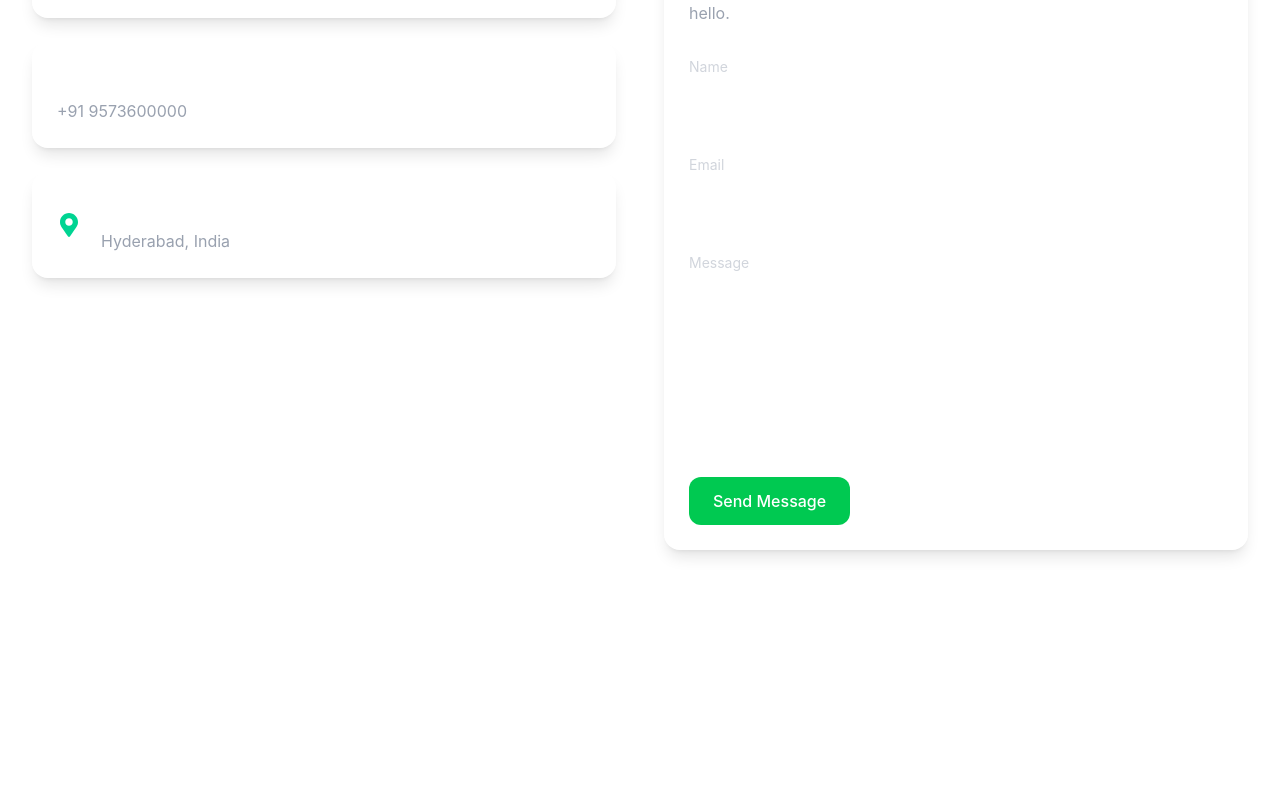
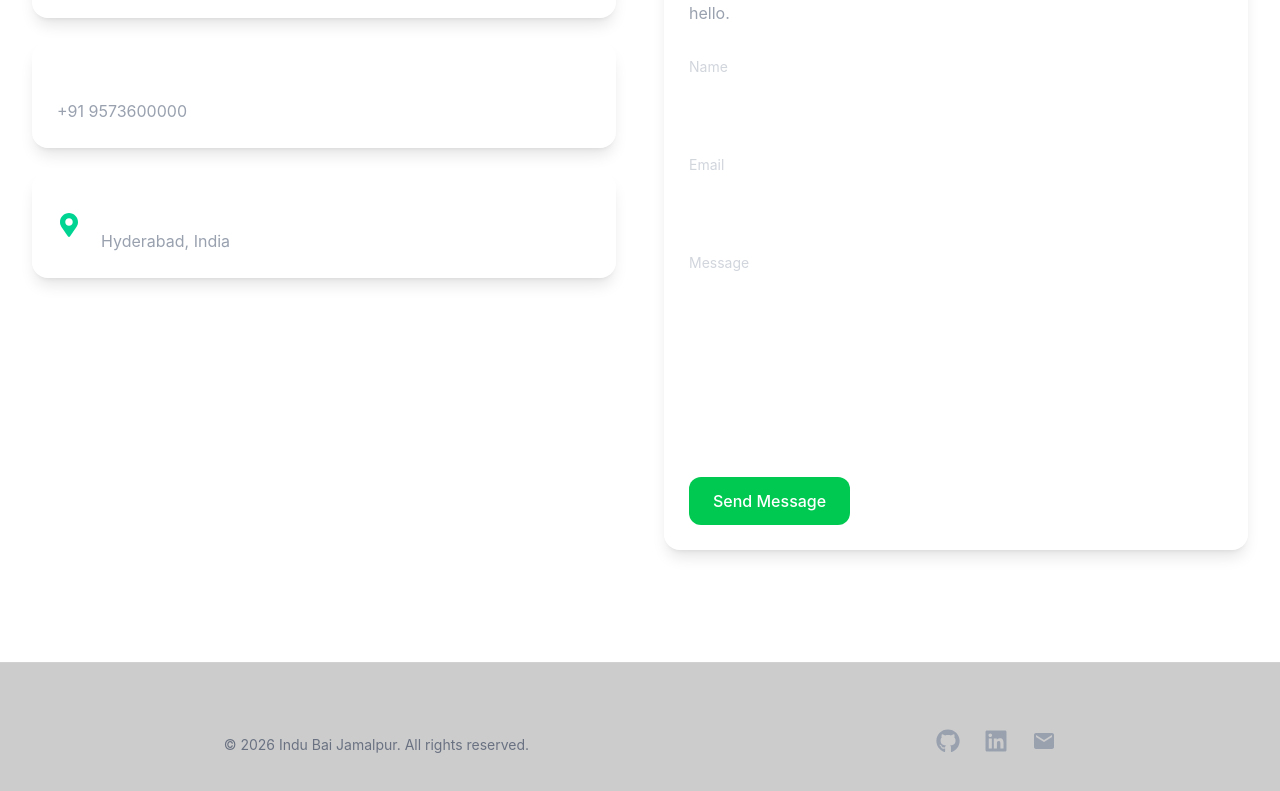
Before and after one commit to Jamalpoor-Indu-Bai/Portfolio, a React app: page / in a window 1280 px wide. Shown: the part 4400-5191 px from the top of the page. Before the commit the page ends 5062 px from the top, so only its background shows below. Built offline with nearby package versions, Linux system fonts and the light colour scheme; the HTML template or start-up script is replaced by a standard one; a web font is replaced by a local one.

Commit message:
Built footer component

```diff
--- a/src/App.jsx
+++ b/src/App.jsx
@@ -5,6 +5,7 @@ import About from "./sections/About";
 import Skills from "./sections/Skills";
 import Projects from "./sections/Projects";
 import Contact from "./sections/Contact";
+import Footer from "./components/Footer";
 
 function App() {
   return (
@@ -16,6 +17,7 @@ function App() {
      <Skills />
     <Projects />
     <Contact />
+    <Footer />
      </>
 
   );
--- a/src/components/Footer.jsx
+++ b/src/components/Footer.jsx
@@ -0,0 +1,55 @@
+import React from "react";
+import Container from "./Container";
+import socials from "../constants/socials";
+
+import {
+  FaGithub,
+  FaLinkedin,
+} from "react-icons/fa";
+
+import { MdEmail } from "react-icons/md";
+
+const Footer = () => {
+  return (
+    <footer className="border-t border-white/10 bg-black/20 py-10">
+      <Container>
+        <div className="flex flex-col items-center text-center justify-around gap-6 lg:flex-row">
+
+            {/* Copyright */}
+
+          <p className="mt-8 text-sm text-gray-500">
+            © {new Date().getFullYear()} Indu Bai Jamalpur.
+            All rights reserved.
+          </p>
+
+          {/* Social Icons */}
+
+          <div className="mt-6 flex items-center gap-6">
+            {socials.map((social) => (
+              <a
+                key={social.name}
+                href={social.url}
+                target={social.name !== "email" ? "_blank" : undefined}
+                rel={
+                  social.name !== "email"
+                    ? "noopener noreferrer"
+                    : undefined
+                }
+                aria-label={social.name}
+                className="text-2xl text-gray-400 transition-all duration-300 hover:-translate-y-1 hover:text-emerald-400"
+              >
+                {social.name === "github" && <FaGithub />}
+                {social.name === "linkedin" && <FaLinkedin />}
+                {social.name === "email" && <MdEmail />}
+              </a>
+            ))}
+          </div>
+
+
+        </div>
+      </Container>
+    </footer>
+  );
+};
+
+export default Footer;
```
